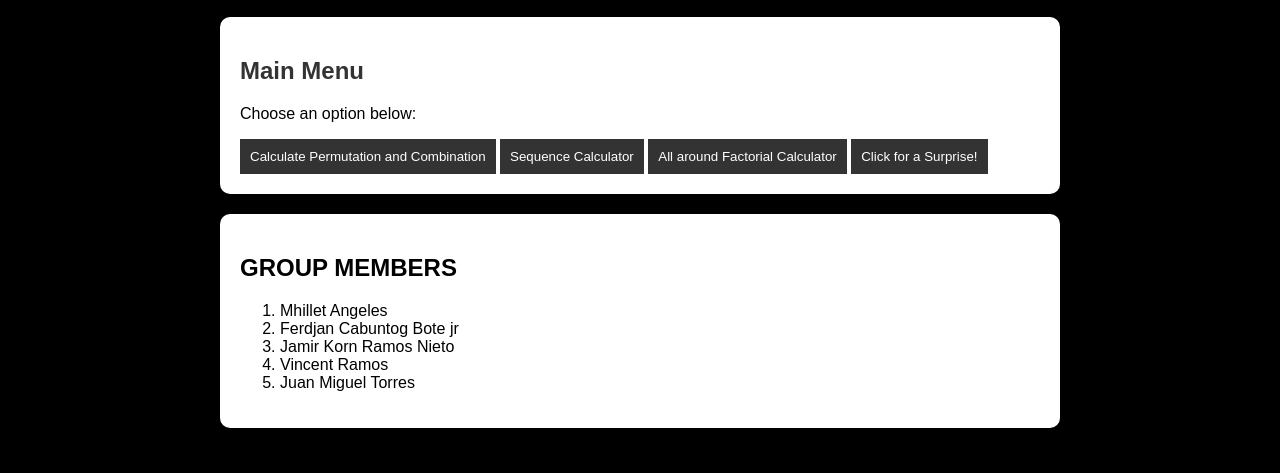
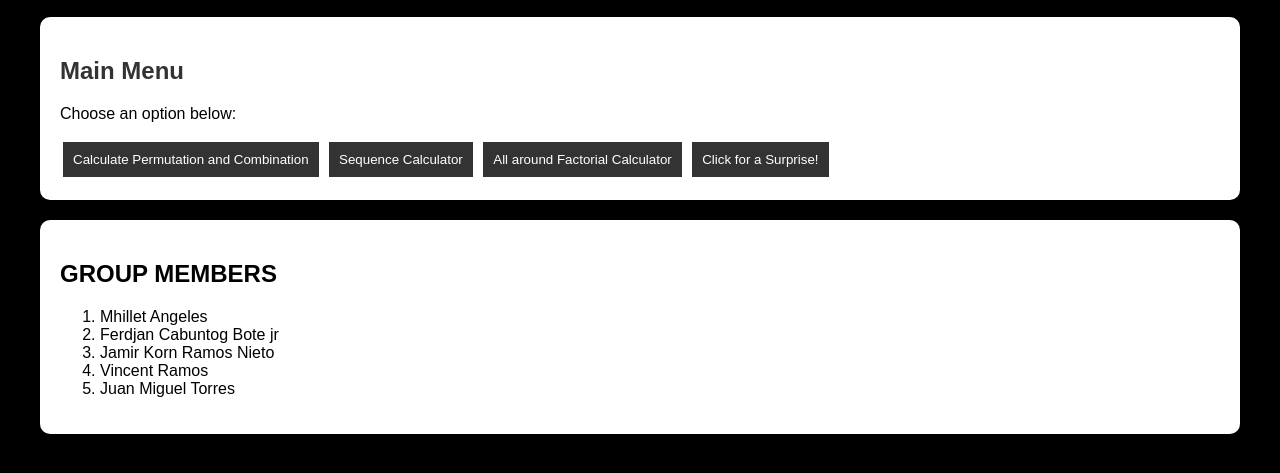
Before and after one commit to jmrkrn/AlternativeExamForITMS, a plain HTML site: page index.html in a window 1280 px wide. Shown: the part 143-616 px from the top of the page. Drawn offline with nearby package versions, Linux system fonts and the light colour scheme.

Commit message:
Add files via upload

```diff
--- a/css.css
+++ b/css.css
@@ -1,9 +1,6 @@
 body {
     font-family: 'Arial', sans-serif;
-    margin-top: 20px;
-    margin-bottom: 20px;
-    margin-left: 200px;
-    margin-right: 200px;
+    margin: 20px;
     padding: 20px;
     background-color: #000;
 }
@@ -54,8 +51,9 @@ input {
 button {
     background-color: #333;
     color: #fff;]
-    font-weight: bold;
+    font-weight: bolder;
     padding: 10px;
+    margin: 3px;
     border: none;
     cursor: pointer;
 }
```
